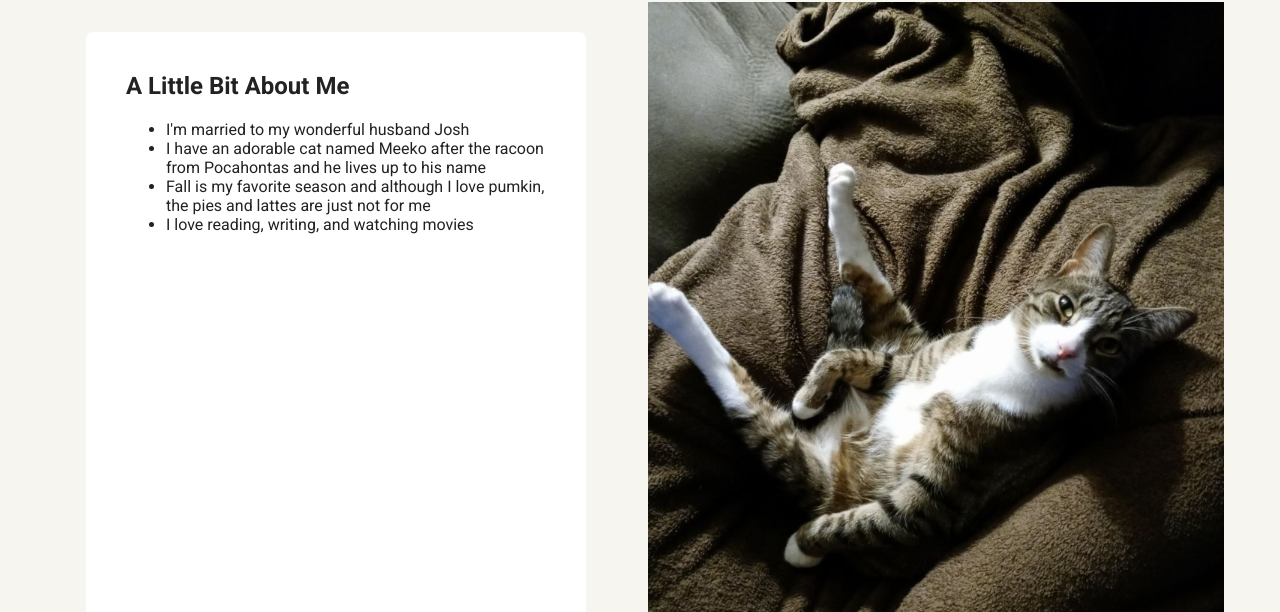
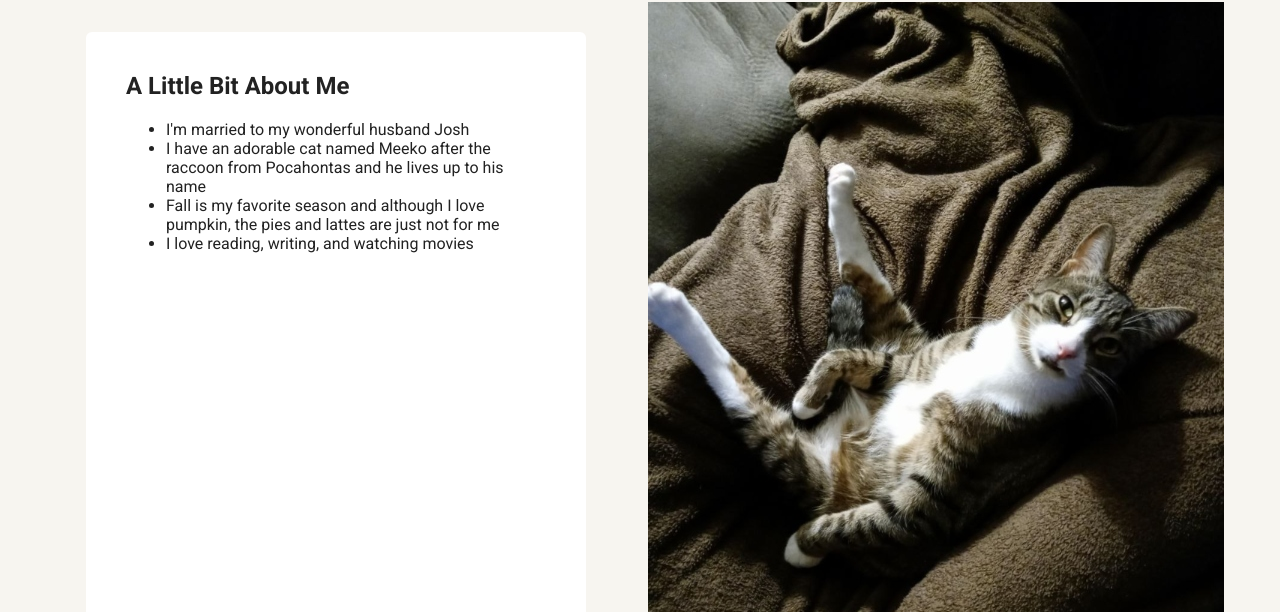
Before and after one commit to critter1996/Project-1-Profile, a plain HTML site: page portfolio_update_v1/about.me.html in a window 1280 px wide. Shown: the part 488-1100 px from the top of the page. Drawn offline with Linux system fonts and the light colour scheme; a web font is replaced by a local one.

Commit message:
Fixed typos in about.me

```diff
--- a/portfolio_update_v1/about.me.html
+++ b/portfolio_update_v1/about.me.html
@@ -26,8 +26,8 @@
         <h2>A Little Bit About Me</h2>
         <ul>
             <li>I'm married to my wonderful husband Josh</li>
-            <li>I have an adorable cat named Meeko after the racoon from Pocahontas and he lives up to his name</li>
-            <li>Fall is my favorite season and although I love pumkin, the pies and lattes are just not for me</li>
+            <li>I have an adorable cat named Meeko after the raccoon from Pocahontas and he lives up to his name</li>
+            <li>Fall is my favorite season and although I love pumpkin, the pies and lattes are just not for me</li>
             <li>I love reading, writing, and watching movies</li>
         </ul>
         </section>
```
Also changed, not shown: portfolio_update_v1/Photos/Flowers.png (deleted), portfolio_update_v1/Photos/Meeko.jpg (deleted), portfolio_update_v1/Photos/_MG_5897-2.jpg (deleted), portfolio_update_v1/Photos/_MG_6019.jpg (deleted), portfolio_update_v1/Photos/colors.png (deleted), portfolio_update_v1/Photos/coolskyline.png (deleted), portfolio_update_v1/Photos/scol pic 7.jpg (deleted), portfolio_update_v1/Photos/shutterstock_1847553610-scaled.webp (deleted), 2 other files.
